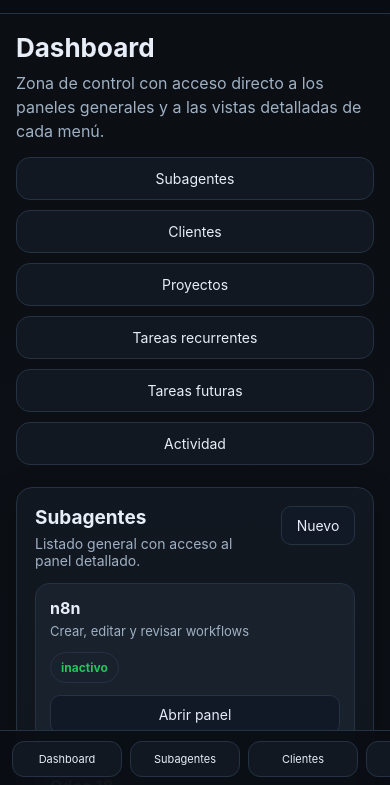
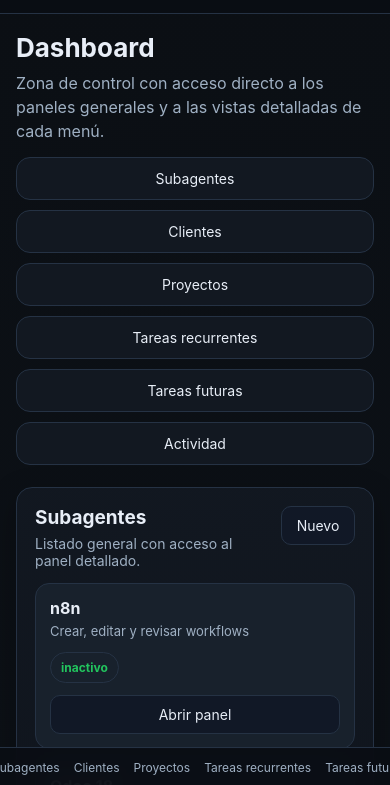
Before and after one commit to ChrisSanchezDesign/bichito.panel, a plain HTML site: page index.html in a window 390 px wide. Shown: the part 57-842 px from the top of the page. Drawn offline with Linux system fonts and the light colour scheme.

Commit message:
Ajusta menú inferior móvil del dashboard

```diff
--- a/index.html
+++ b/index.html
@@ -119,13 +119,16 @@
       .hero h1 { font-size: 26px; }
       .quick { display: grid; grid-template-columns: repeat(2, minmax(0, 1fr)); }
       .mobile-quicknav {
-        display: flex; gap: 8px; overflow-x: auto; position: fixed; left: 0; right: 0; bottom: 0; z-index: 30;
-        padding: 10px 12px calc(10px + env(safe-area-inset-bottom)); background: rgba(10,14,20,.92);
+        display: flex; justify-content: center; align-items: center; gap: 14px; overflow-x: auto; position: fixed; left: 0; right: 0; bottom: 0; z-index: 30;
+        padding: 12px 16px calc(12px + env(safe-area-inset-bottom)); background: rgba(10,14,20,.92);
         backdrop-filter: blur(12px); border-top: 1px solid var(--line);
       }
       .mobile-quicknav a {
-        flex: 0 0 auto; color: var(--text); text-decoration: none; font-size: 11px; text-align: center;
-        padding: 10px 12px; border-radius: 12px; background: var(--panel); border: 1px solid var(--line); min-width: 110px;
+        flex: 0 0 auto; color: var(--muted); text-decoration: none; font-size: 12px; text-align: center;
+        padding: 0; border-radius: 0; background: transparent; border: 0; min-width: auto;
+      }
+      .mobile-quicknav a:hover, .mobile-quicknav a.active {
+        color: var(--text);
       }
     }
     @media (max-width: 700px) {
@@ -255,7 +258,7 @@
   </div>
 
   <nav class="mobile-quicknav" aria-label="Navegación rápida móvil">
-    <a href="./index.html">Dashboard</a>
+    <a class="active" href="./index.html">Dashboard</a>
     <a href="./subagentes.html">Subagentes</a>
     <a href="./clients.html">Clientes</a>
     <a href="./projects.html">Proyectos</a>
```
